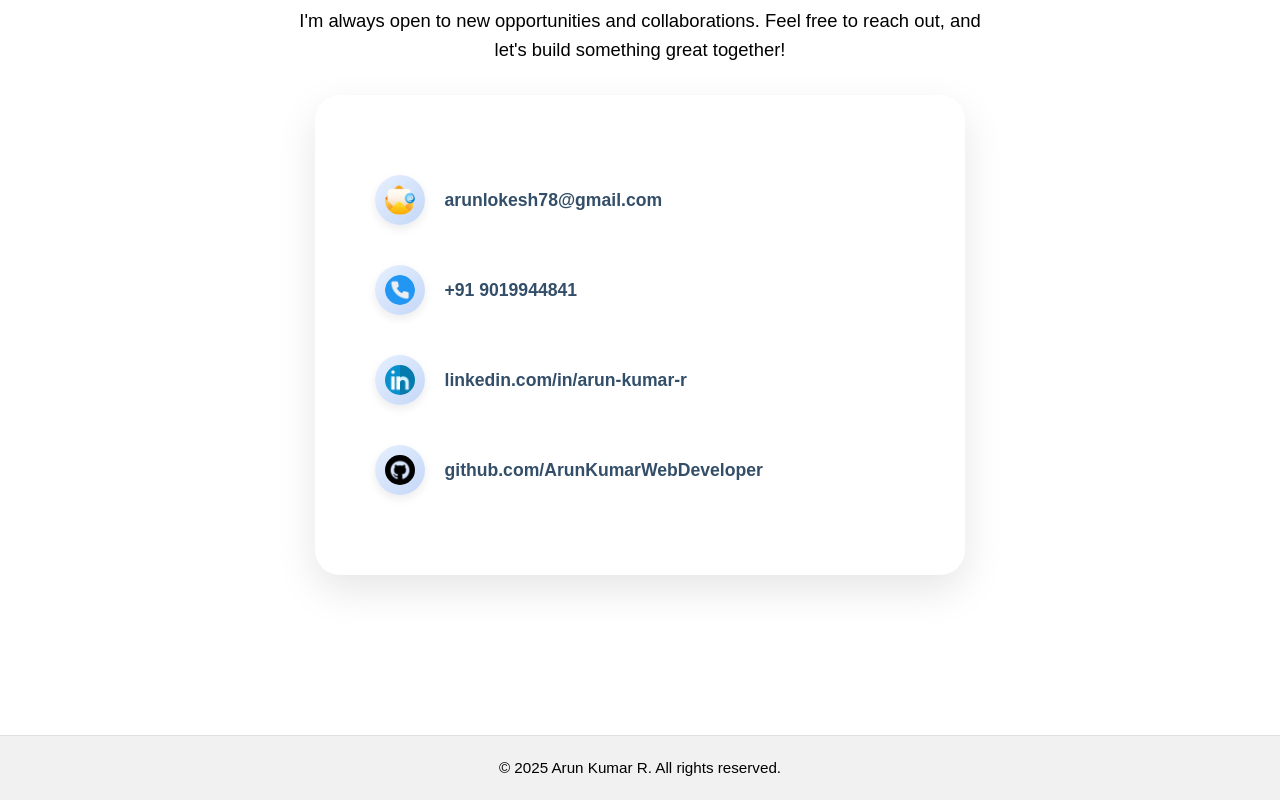
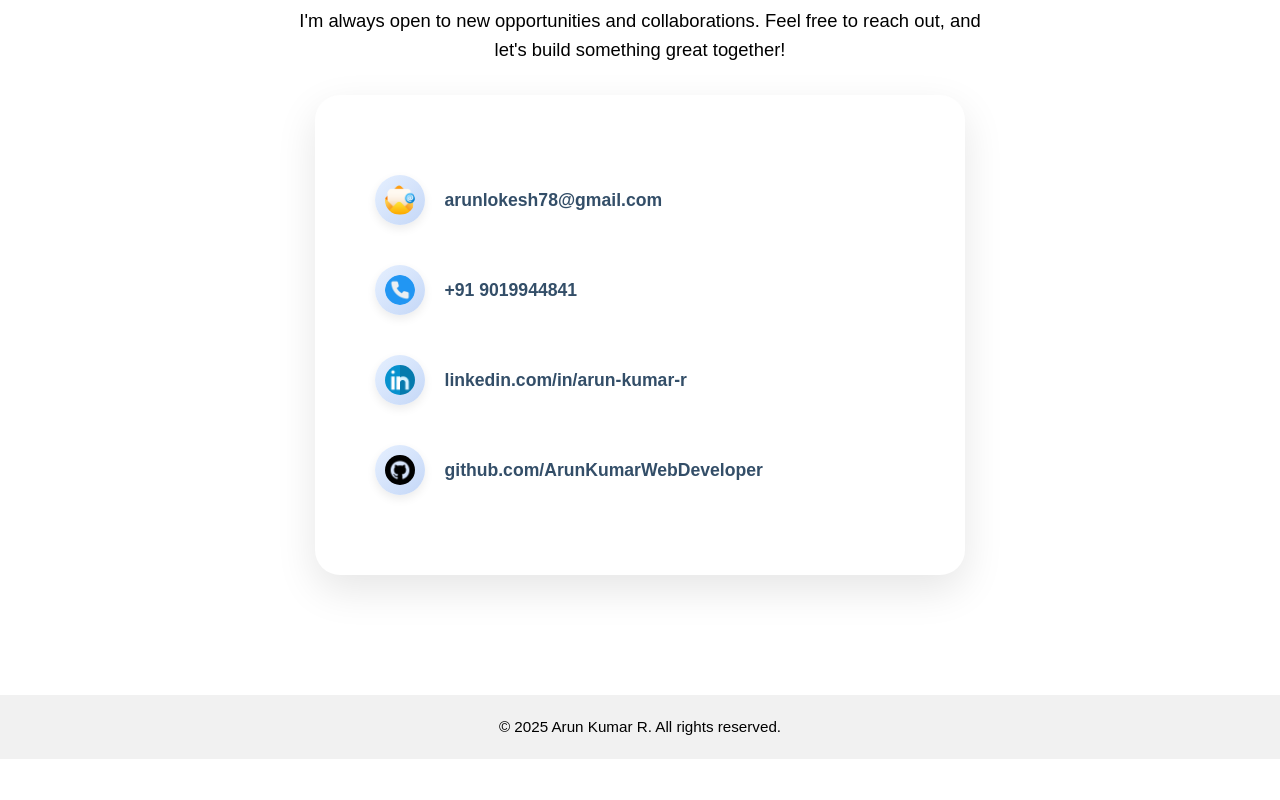
Before and after one commit to ArunKumarWebDeveloper/Personal-portfolio-react-, a React (Vite) app: page / in a window 1280 px wide. Shown: the part 5152-5952 px from the top of the page. After the commit the page ends 5911 px from the top, so only its background shows below. Built offline with nearby package versions, Linux system fonts and the light colour scheme.

Commit message:
Updated:Changed elements

```diff
--- a/src/App.css
+++ b/src/App.css
@@ -1239,6 +1239,5 @@ font-size:1.1rem;
   text-align: center;
   padding: 20px 10px;
   font-size: 0.95rem;
-  border-top: 1px solid #e0e0e0;
-  margin-top: 40px;
+  margin-top: 0px;
 }
```
